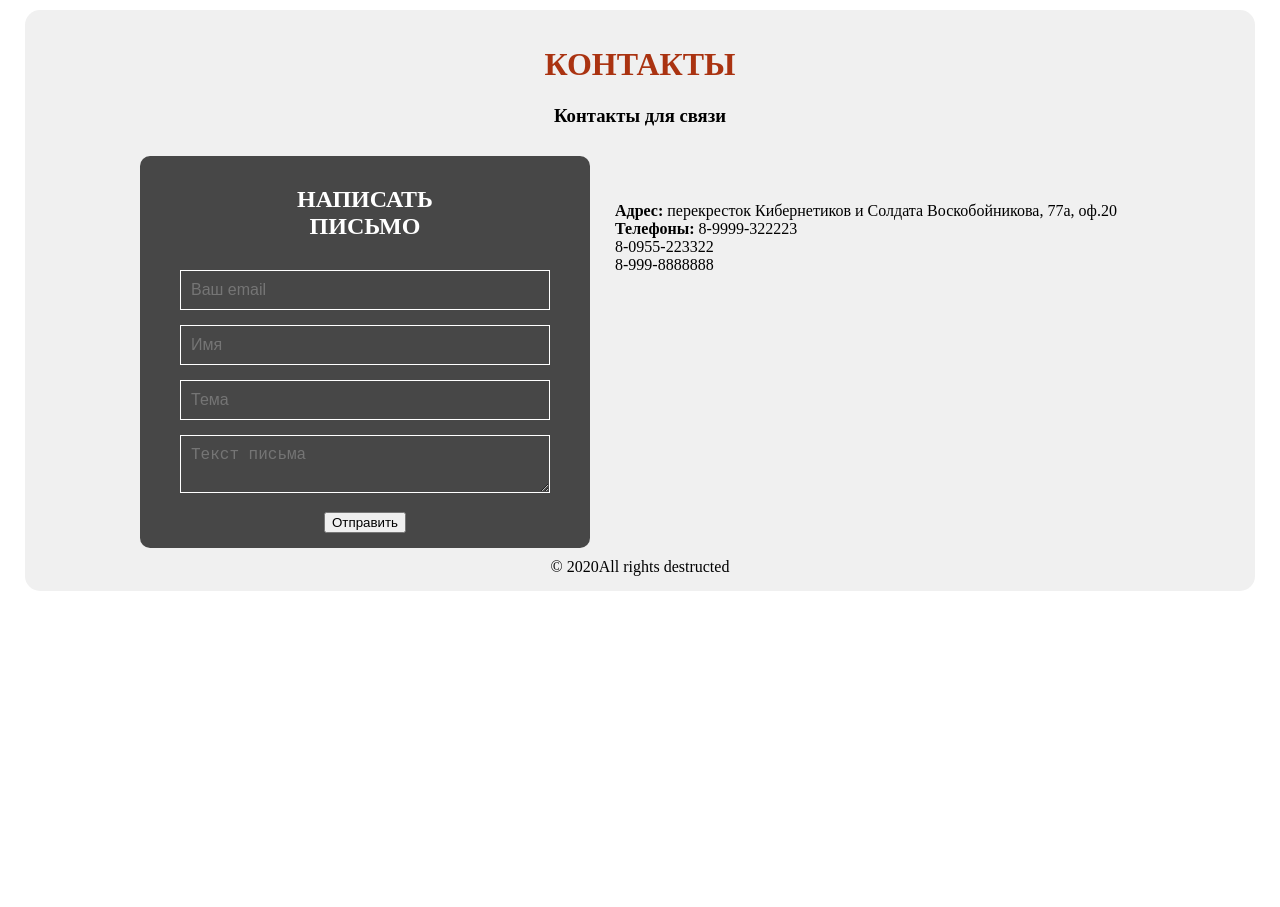
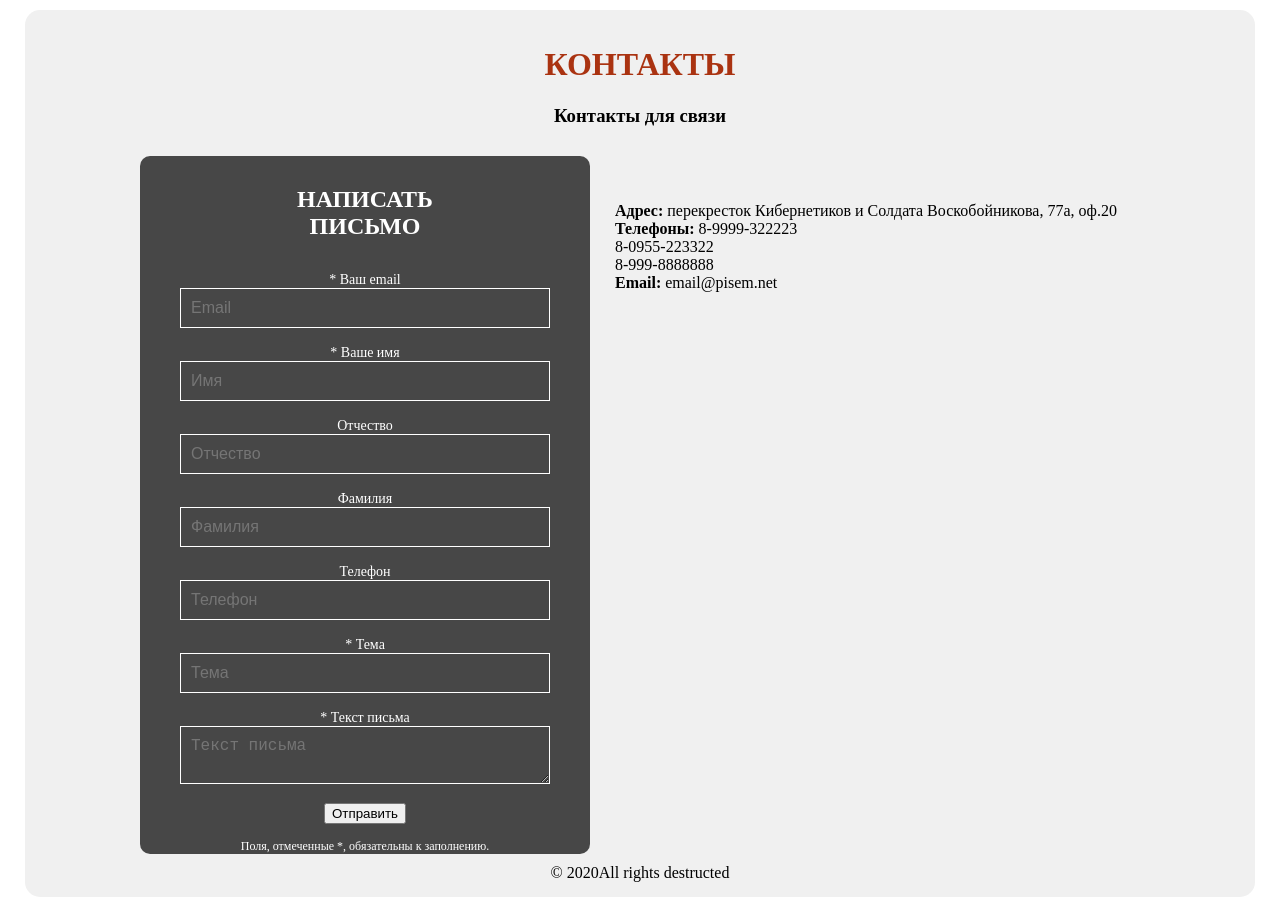
Before and after one commit to svoyparen/nuxtcontacts, a Nuxt app: page / in a window 1280 px wide. Before the commit the page ends 800 px from the top, so only its background shows below. Built offline with nearby package versions, Linux system fonts and the light colour scheme.

Commit message:
Add files via upload

```diff
--- a/pages/index.vue
+++ b/pages/index.vue
@@ -3,22 +3,54 @@
 		<div class="form">
 			<h1>Написать письмо</h1>
 				<form id="post_form" @submit.prevent="submitForm">
+					<span class="send_message" v-if="send">Письмо успешно отправлено!</span>
 					<div class="input-form">
-						<input type="email" v-model="email" placeholder="Ваш email" name="email" id="email">
+						<label for="email">* Ваш email</label>
+						<!--<input type="text" placeholder="Email" v-model.trim="email" :class="{invalid: ($v.email.$dirty && !$v.email.required) || ($v.email.$dirty && !$v.email.email)}">
+						<input type="email" placeholder="Email" v-model.trim="email" @blur="isIncorrectEmail">-->
+						<input type="email" placeholder="Email" v-model.trim="email">
+						<span class="helper-text invalid" v-if="submitted && !$v.email.required">Поле email не должно быть пустым</span>
+						<span class="helper-text invalid" v-if="submitted && !$v.email.email">Введите корректный email</span>
+						<span class="helper-text invalid" v-if="submitted && !$v.email.minLength">Поле email не должно быть меньше 8-и знаков</span>
 					</div>
 					<div class="input-form">
-						<input type="text" placeholder="Имя"  v-model="firstName" name="firstName" id="firstName">
+						<label for="firstName">* Ваше имя</label>
+						<input type="text" placeholder="Имя" v-model.trim="firstName" id="firstName" name="firstName">
+						<span class="helper-text invalid" v-if="submitted && !$v.firstName.required">Поле Имя не должно быть пустым</span>
+						<span class="helper-text invalid" v-if="submitted && !$v.firstName.minLength">Поле Имя не должно быть меньше 3-х знаков</span>
 					</div>
 					<div class="input-form">
-						<input type="text" placeholder="Тема"  v-model="title" name="title" id="title">
+						<label for="middleName">Отчество</label>
+						<input type="text" placeholder="Отчество" v-model.trim="middleName">
+						<span class="helper-text invalid" v-if="submitted && !$v.middleName.maxLength">Поле Отчество должно содержать не более 255-ти букв</span>
 					</div>
 					<div class="input-form">
-						<textarea name="text" placeholder="Текст письма"  v-model="text" id="text"></textarea>
+						<label for="lastName">Фамилия</label>
+						<input type="text" placeholder="Фамилия" v-model.trim="lastName">
+						<span class="helper-text invalid" v-if="submitted && !$v.lastName.maxLength">Поле Фамилия должно содержать не более 255-ти букв</span>
+					</div>
+					<div class="input-form">
+						<label for="phoneNumber">Телефон</label>
+						<input type="text" placeholder="Телефон" v-model.trim="phoneNumber">
+						<span class="helper-text invalid" v-if="submitted && !$v.phoneNumber.minLength">Поле Телефон должно содержать не меньше 11-ти цифр</span>
+						<span class="helper-text invalid" v-if="submitted && !$v.phoneNumber.maxLength">Поле Телефон должно содержать не больше 11-ти цифр</span>
+					</div>
+					<div class="input-form">
+						<label for="title">* Тема</label>
+						<input type="text" placeholder="Тема" v-model.trim="title">
+						<span class="helper-text invalid" v-if="submitted && !$v.title.required">Поле Тема не должно быть пустым</span>
+						<span class="helper-text invalid" v-if="submitted && !$v.title.maxLength">Поле Тема не должно быть более 255-ти знаков</span>
+					</div>
+					<div class="input-form">
+						<label for="text">* Текст письма</label>
+						<textarea name="text" placeholder="Текст письма" v-model="text"></textarea>
+						<span class="helper-text invalid" v-if="submitted && !$v.text.required">Поле Текст не должно быть пустым</span>
 					</div>
 					<div class="input-form">
 						<!--<button v-on:click="submitForm" type="submit">Отправить</button>-->
 						<button type="submit">Отправить</button>
 					</div>
+					<div class="message">Поля, отмеченные *, обязательны к заполнению.</div>
 
 				</form>
 		</div>
@@ -29,36 +61,95 @@
 				<strong>Телефоны:</strong> 8-9999-322223<br />
 				8-0955-223322<br />
 				8-999-8888888<br />
+				<strong>Email: </strong>email@pisem.net<br />
 			</p>
 		</div>
   </div>
 </template>
 
+<style>
+	#post_form label {
+		text-align: center;
+		font-size: 14px;
+		color: white;
+	}
+	#post_form .message {
+		text-align: center;
+		font-size: 12px;
+		color: white;
+	}
+	.invalid {
+		background-color: #fff;
+		color: red;
+	}
+	.send_message {
+		margin:15px 40px;
+		font-size: 14px;
+		background-color: #fff;
+		color:green;
+	}
+</style>
 
 <script>
 	import axios from "axios"
+	import Vue from 'vue'
+	import Vuelidate from 'vuelidate'
+	Vue.use(Vuelidate)
+	import { required, minLength, maxLength, email, text, number, string } from "vuelidate/lib/validators"
+
+	//const regex_email = '/^[a-zA-Z0-9а-яА-Я._-&]+@([a-zA-Z0-9а-яА-Я._-&]++.[a-zA-Z | рф]2-4)+$/'
+	//const regex_email = '/^[a-zA-Z0-9._-&]+@([a-zA-Z0-9._-&]++.[a-zA-Z]2-5)+$/'
+	//const regex_phone = '/^(\d)11$/'
 	export default {
-		data() {
-		    return {
-		    	firstName: '',
-		    	title: '',
-		    	email: '',
-		    	text: '',
-		    	//errors: []
-	    	}
+		data: () => ({
+				email: '',
+				firstName: '',
+				lastName: '',
+				middleName: '',
+				title: '',
+				text: '',
+				phoneNumber: '',
+				submitted: false,
+				send: false
+		}),
+		validations: {
+			email: {email, required, minLength:minLength(8),maxLength: maxLength(255)},
+			title: {string, required, minLength:minLength(4),maxLength: maxLength(255)},
+			firstName: {string, required, minLength:minLength(3),maxLength: maxLength(255)},
+			lastName: {maxLength: maxLength(255), string},
+			middleName: {maxLength: maxLength(255), string},
+			text: {required, minLength:minLength(50), maxLength: maxLength(2048), text},
+			// правило не работает. не нашел пока нужное свойство для точного указания количества и в цифрах. Может регулярным выражением?
+			phoneNumber: { minLength: minLength(11), maxLength: maxLength(11), number},
 		},
 		methods: {
-			submitForm(event) {
-				console.log(this.firstName + ', ' + this.title + ', ' + this.email + ', ' + this.text)
+			submitForm (event) {
+				this.submitted = true;
 				axios.post('https://test.cornapi.ru/feedback', {
-					'firstName': this.firstName,
-					'title':  this.title,
-					'email': this.email,
-					'text': this.text
-				}).then( function(res) {
-					console.log(res)
-				} ).catch(function(error){
-					console.log(error)
+					firstName: this.firstName,
+					lastName: this.lastName,
+					middleName: this.middleName,
+					title: this.title,
+					email: this.email,
+					text: this.text,
+					phoneNumber: this.phoneNumber
+				}).then( res => {
+					this.send = true
+					//alert('Smth res ' + res)
+					// TODO очистка формы
+					event.target.reset()
+					this.email = ''
+					this.firstName = ''
+					this.lastName = ''
+					this.middleName = ''
+					this.title = ''
+					this.text = ''
+					this.phoneNumber = ''
+					this.submitted = false
+				}).catch( error => {
+					this.send = false
+				}).finally(() => {
+					return
 				})
 			}
 		}
```
